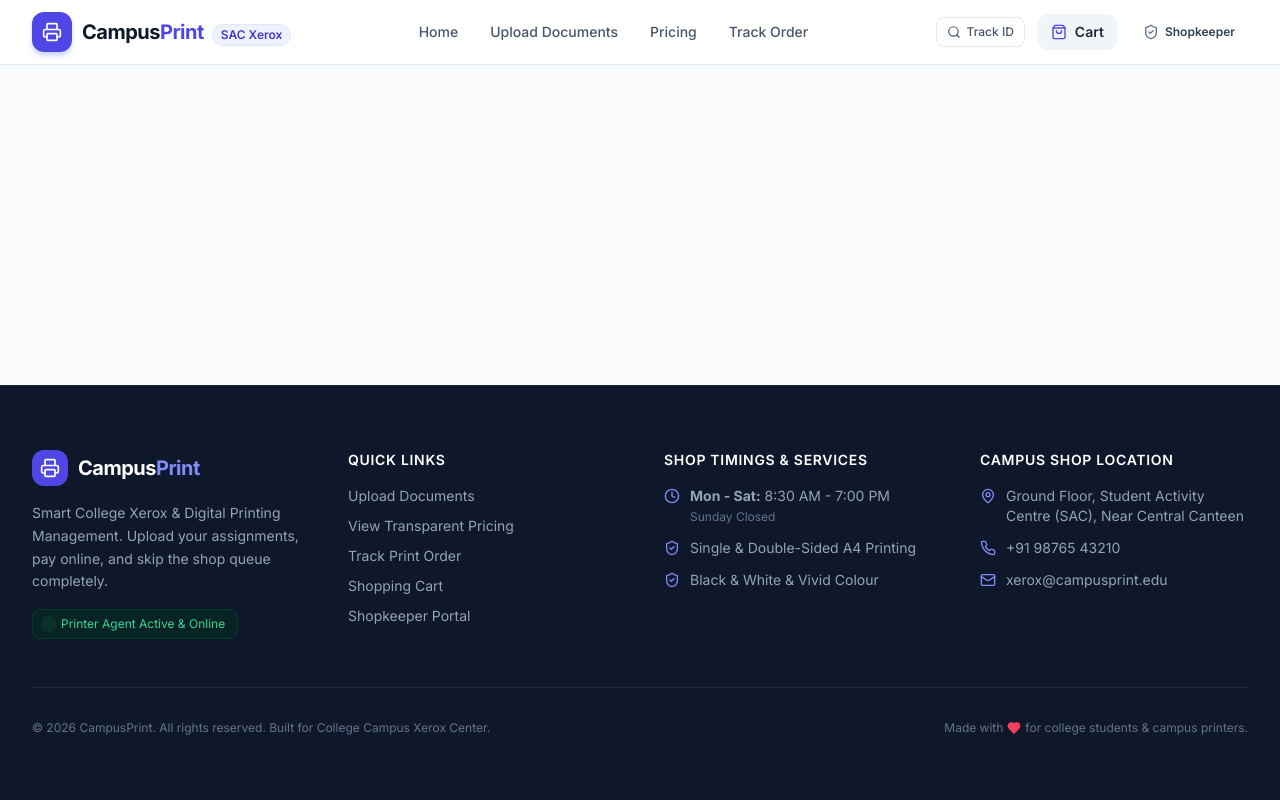
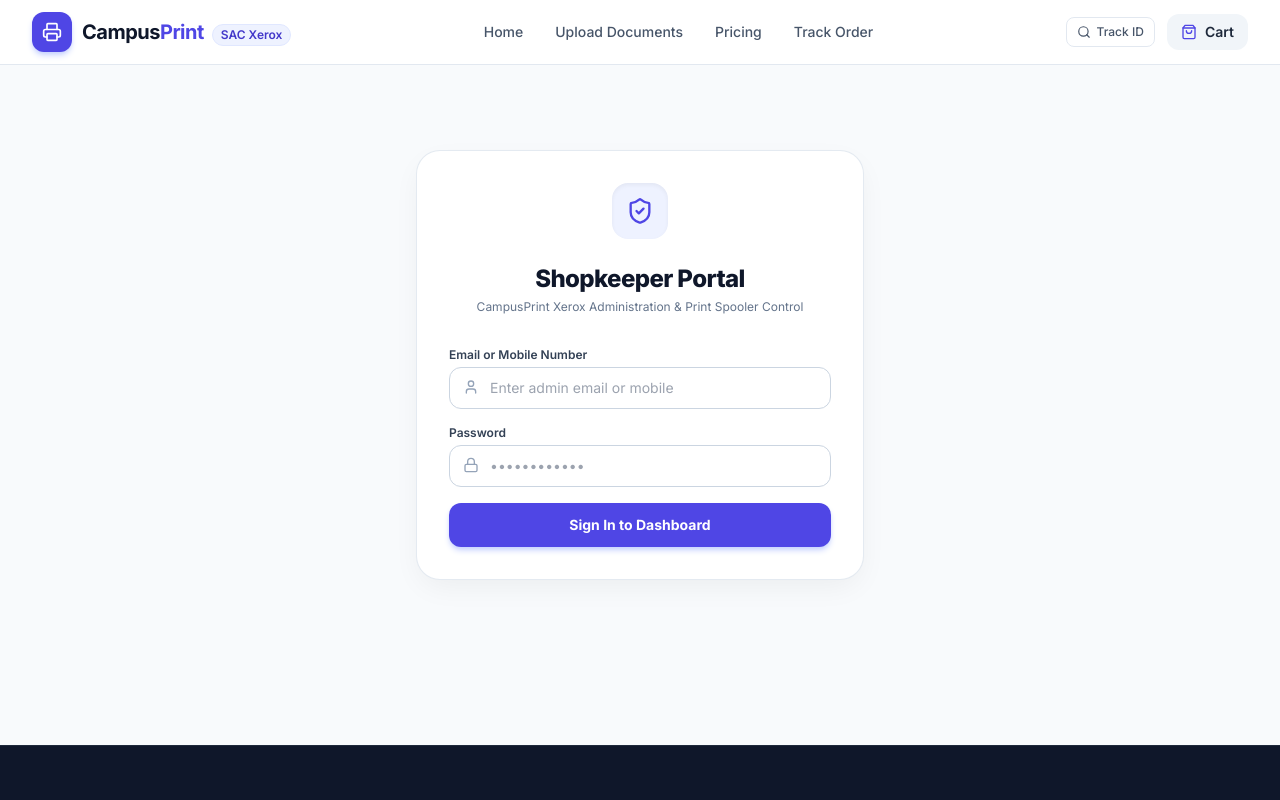
Before and after one commit to karthikn-BCA/quickPrint, a React (Vite) app in the folder frontend/: page /admin in a window 1280 px wide. Shown: the top 800 px of the page. Built offline with nearby package versions, Linux system fonts and the light colour scheme; no server answers.

Commit message:
feat: hide admin login link from customer navbar and footer; make admin portal accessible only via explicit route navigation

```diff
--- a/frontend/src/App.jsx
+++ b/frontend/src/App.jsx
@@ -30,6 +30,7 @@ function AppLayout() {
           <Route path="/checkout" element={<CheckoutPage />} />
           <Route path="/order-success/:orderId" element={<OrderSuccessPage />} />
           <Route path="/track" element={<TrackOrderPage />} />
+          <Route path="/admin" element={<AdminLoginPage />} />
           <Route path="/admin/login" element={<AdminLoginPage />} />
           <Route path="/admin/dashboard" element={<AdminDashboardPage />} />
         </Routes>
--- a/frontend/src/components/Footer.jsx
+++ b/frontend/src/components/Footer.jsx
@@ -50,11 +50,6 @@ export default function Footer() {
               <li>
                 <Link to="/cart" className="text-slate-400 hover:text-white transition-colors">
                   Shopping Cart
-                </Link>
-              </li>
-              <li>
-                <Link to="/admin/login" className="text-slate-400 hover:text-white transition-colors">
-                  Shopkeeper Portal
                 </Link>
               </li>
             </ul>
--- a/frontend/src/components/Navbar.jsx
+++ b/frontend/src/components/Navbar.jsx
@@ -1,13 +1,11 @@
 import React from 'react';
 import { Link, useLocation } from 'react-router-dom';
-import { Printer, ShoppingBag, Search, ShieldCheck } from 'lucide-react';
+import { Printer, ShoppingBag, Search } from 'lucide-react';
 import { useCart } from '../context/CartContext';
-import { useAuth } from '../context/AuthContext';
 
 export default function Navbar() {
   const location = useLocation();
   const { itemCount } = useCart();
-  const { isAuthenticated } = useAuth();
 
   const isActive = (path) => location.pathname === path;
 
@@ -87,15 +85,6 @@ export default function Navbar() {
               </span>
             )}
           </Link>
-
-          <Link
-            to={isAuthenticated ? '/admin/dashboard' : '/admin/login'}
-            className="flex items-center gap-1.5 px-3 py-2 rounded-xl text-xs font-semibold text-slate-700 hover:text-indigo-600 hover:bg-indigo-50/60 border border-transparent hover:border-indigo-100 transition-all"
-            title="Shopkeeper Admin Portal"
-          >
-            <ShieldCheck className="w-4 h-4 text-slate-500" />
-            <span className="hidden md:inline">{isAuthenticated ? 'Admin' : 'Shopkeeper'}</span>
-          </Link>
         </div>
       </div>
     </header>
--- a/frontend/src/pages/AdminLoginPage.jsx
+++ b/frontend/src/pages/AdminLoginPage.jsx
@@ -1,16 +1,22 @@
-import React, { useState } from 'react';
+import React, { useState, useEffect } from 'react';
 import { useNavigate } from 'react-router-dom';
 import { ShieldCheck, Lock, User, AlertCircle, Loader2 } from 'lucide-react';
 import { useAuth } from '../context/AuthContext';
 
 export default function AdminLoginPage() {
   const navigate = useNavigate();
-  const { login } = useAuth();
+  const { login, isAuthenticated } = useAuth();
 
-  const [identifier, setIdentifier] = useState('admin@campusprint.edu');
-  const [password, setPassword] = useState('Admin@CampusPrint2026');
+  const [identifier, setIdentifier] = useState('');
+  const [password, setPassword] = useState('');
   const [error, setError] = useState('');
   const [loading, setLoading] = useState(false);
+
+  useEffect(() => {
+    if (isAuthenticated) {
+      navigate('/admin/dashboard', { replace: true });
+    }
+  }, [isAuthenticated, navigate]);
 
   const handleSubmit = async (e) => {
     e.preventDefault();
@@ -18,11 +24,11 @@ export default function AdminLoginPage() {
     setLoading(true);
 
     try {
-      const res = await login(identifier, password);
+      const res = await login(identifier.trim(), password);
       if (res.success) {
         navigate('/admin/dashboard');
       } else {
-        setError(res.error || 'Invalid credentials.');
+        setError(res.error || 'Invalid administrator credentials.');
       }
     } catch (err) {
       setError(err.message || 'Login failed.');
@@ -58,7 +64,8 @@ export default function AdminLoginPage() {
                 value={identifier}
                 onChange={(e) => setIdentifier(e.target.value)}
                 className="w-full text-sm pl-10 pr-4 py-2.5 rounded-xl border border-slate-300 focus:outline-none focus:ring-2 focus:ring-indigo-500"
-                placeholder="admin@campusprint.edu"
+                placeholder="Enter admin email or mobile"
+                autoComplete="username"
               />
             </div>
           </div>
@@ -76,6 +83,7 @@ export default function AdminLoginPage() {
                 onChange={(e) => setPassword(e.target.value)}
                 className="w-full text-sm pl-10 pr-4 py-2.5 rounded-xl border border-slate-300 focus:outline-none focus:ring-2 focus:ring-indigo-500"
                 placeholder="••••••••••••"
+                autoComplete="current-password"
               />
             </div>
           </div>
@@ -95,10 +103,6 @@ export default function AdminLoginPage() {
             {loading ? <Loader2 className="w-4 h-4 animate-spin" /> : <span>Sign In to Dashboard</span>}
           </button>
         </form>
-
-        <div className="mt-6 p-3 rounded-xl bg-slate-50 border border-slate-200 text-[11px] text-slate-500 text-center">
-          Default Admin: <strong>admin@campusprint.edu</strong> / <strong>Admin@CampusPrint2026</strong>
-        </div>
       </div>
     </div>
   );
```
